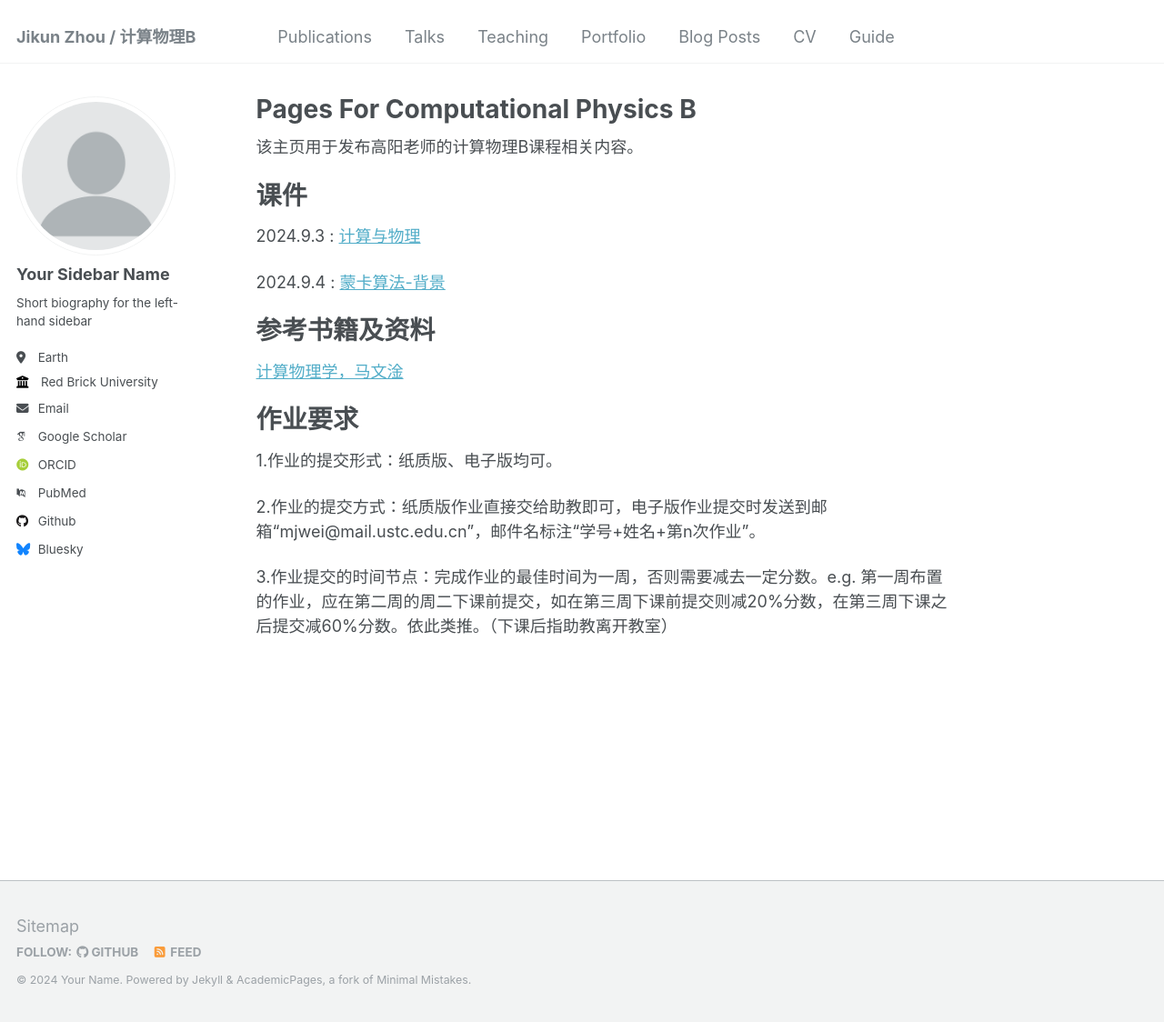
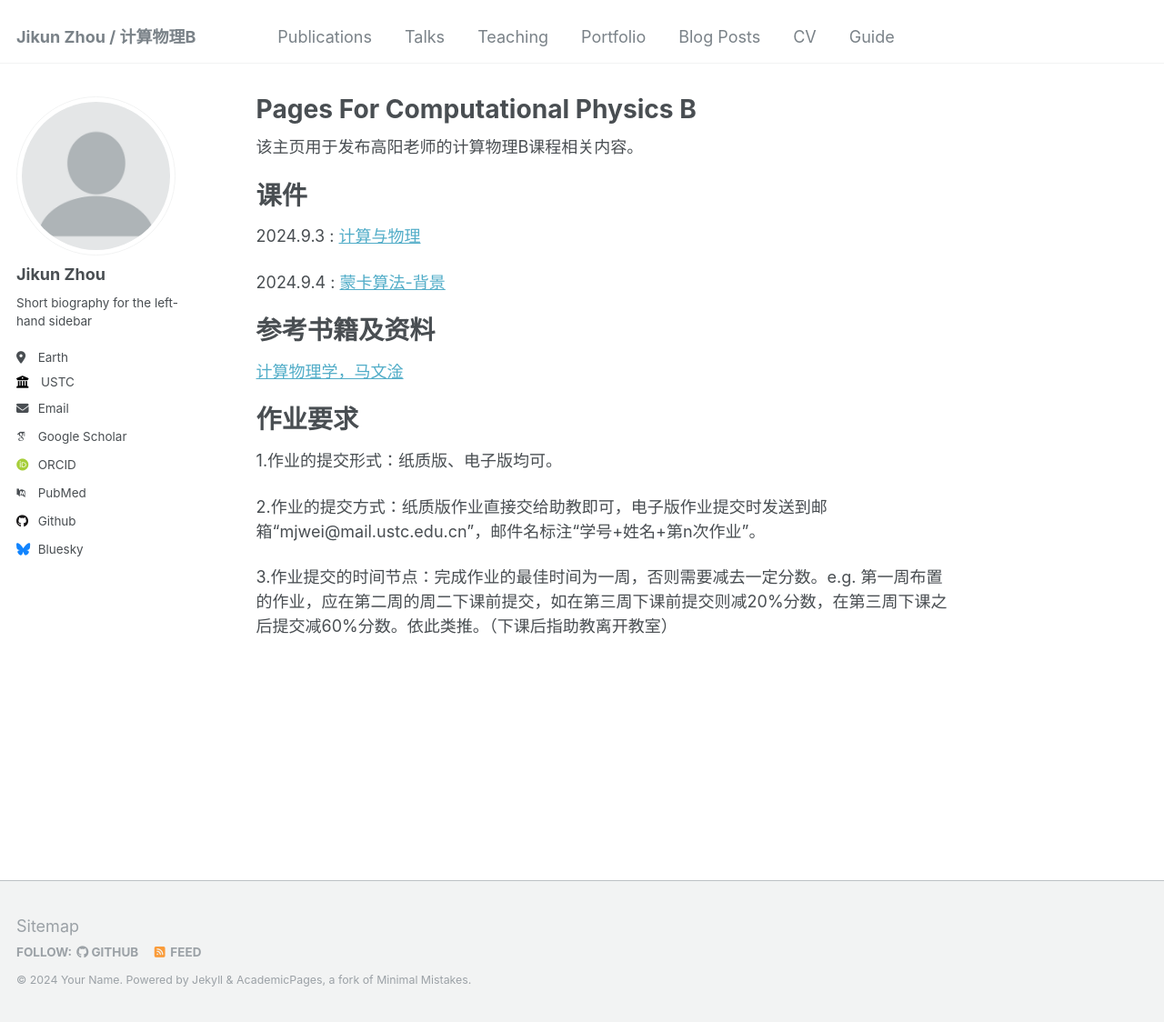
Before and after one commit to ZhouJikunn/ZhouJikunn.github.io, a Jekyll site: the page built from _pages/about.md, in a window 1280 px wide and 1124 px high. Shown: the whole window at 91% size. Built offline with Jekyll 4.4.1, drawn with Linux system fonts in a browser that asks for light colours; some web fonts are replaced.

Commit message:
Update _config.yml

```diff
--- a/_config.yml
+++ b/_config.yml
@@ -12,9 +12,9 @@ title                    : "Jikun Zhou / 计算物理B"
 title_separator          : "-"
 name                     : &name "Your Name"
 description              : &description "personal description"
-url                      : https://academicpages.github.io # the base hostname & protocol for your site e.g. "https://mmistakes.github.io"
+url                      : https://zhoujikunn.github.io # the base hostname & protocol for your site e.g. "https://mmistakes.github.io"
 baseurl                  : "" # the subpath of your site, e.g. "/blog"
-repository               : "academicpages/academicpages.github.io"
+repository               : "zhoujikunn/zhoujikunn.github.io"
 
 # Site Author - The following control what appear as part of the author content on the side bar.
 #               If a field is blank the icon and link will not appear, otherwise it will be shown.
@@ -22,13 +22,13 @@ repository               : "academicpages/academicpages.github.io"
 author:
   # Biographic information
   avatar           : "profile.png"
-  name             : "Your Sidebar Name"
+  name             : "Jikun Zhou"
   pronouns         : # example: "she/her"
   bio              : "Short biography for the left-hand sidebar"
   location         : "Earth"
-  employer         : "Red Brick University"
+  employer         : "USTC"
   uri              : # URL
-  email            : "none@example.org"
+  email            : "zhoujikun@mail.ustc.edu.cn"
 
   # Academic websites
   arxiv            : # URL - Update with the correct link to your profile
```
